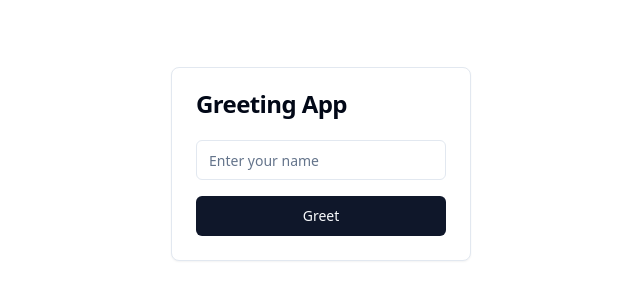
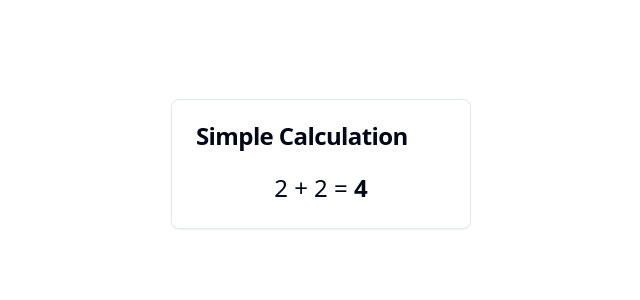
Before and after one commit to GPT-Engineer-App-Dev/beginning-template, a React (Vite) app: page / in a window 1280 px wide. Shown: the part 256-556 px from the top of the page, without its empty margins (319-959 px from the left). Built offline with nearby package versions, Linux system fonts and the light colour scheme.

Commit message:
GPT Engineer Update

```diff
--- a/src/pages/Index.jsx
+++ b/src/pages/Index.jsx
@@ -1,39 +1,21 @@
-import React, { useState } from 'react';
-import { Button } from "@/components/ui/button";
-import { Input } from "@/components/ui/input";
+import React from 'react';
 import { Card, CardHeader, CardTitle, CardContent } from "@/components/ui/card";
 
-const Greeting = () => {
-  const [name, setName] = useState('');
-  const [greeting, setGreeting] = useState('');
-
-  const handleGreet = () => {
-    setGreeting(`Hello, ${name || 'there'}!`);
-  };
+const SimpleCalculation = () => {
+  const result = 2 + 2;
 
   return (
     <Card className="w-[300px] mx-auto mt-10">
       <CardHeader>
-        <CardTitle>Greeting App</CardTitle>
+        <CardTitle>Simple Calculation</CardTitle>
       </CardHeader>
       <CardContent>
-        <div className="space-y-4">
-          <Input
-            type="text"
-            placeholder="Enter your name"
-            value={name}
-            onChange={(e) => setName(e.target.value)}
-          />
-          <Button onClick={handleGreet} className="w-full">
-            Greet
-          </Button>
-          {greeting && (
-            <p className="text-center text-xl">{greeting}</p>
-          )}
-        </div>
+        <p className="text-center text-2xl">
+          2 + 2 = <span className="font-bold">{result}</span>
+        </p>
       </CardContent>
     </Card>
   );
 };
 
-export default Greeting;
+export default SimpleCalculation;
```
